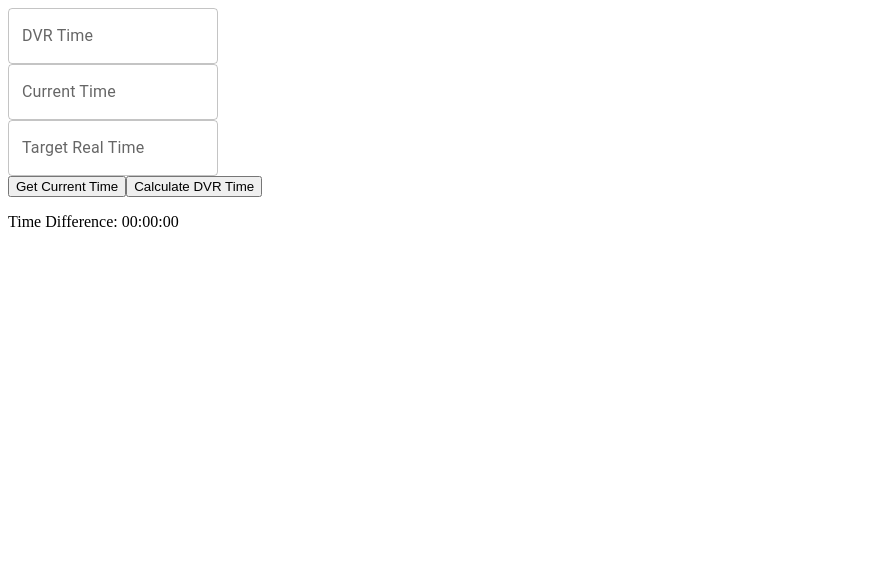
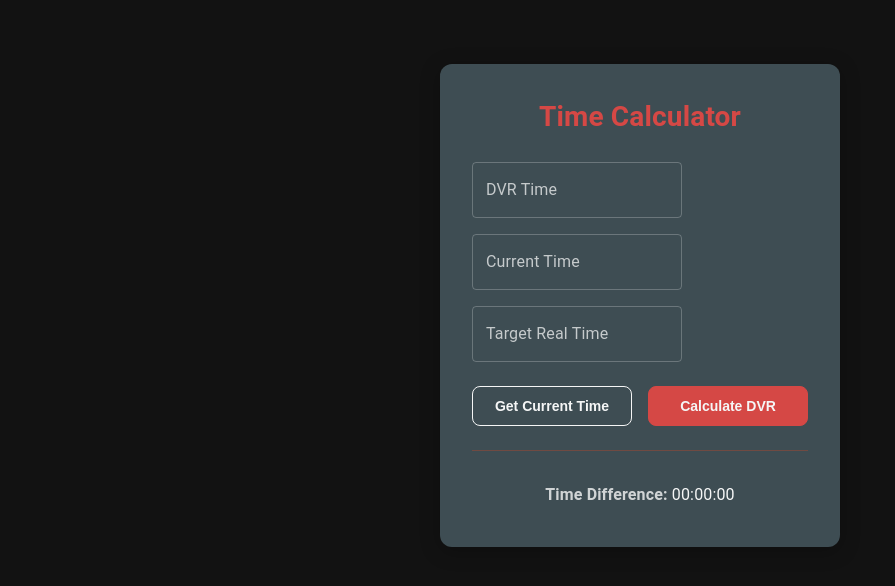
Before and after one commit to elyashiv67/zit-web, a React app in the folder react/: page / in a window 1280 px wide. Shown: the top 586 px of the page, without its empty margins (0-895 px from the left). Built offline with nearby package versions, Linux system fonts and the light colour scheme; the HTML template or start-up script is replaced by a standard one.

Commit message:
used ai for basic css and theme provider not done with the dark and light still needs a big review

```diff
--- a/react/src/App.jsx
+++ b/react/src/App.jsx
@@ -1,17 +1,18 @@
 import './App.css';
 import { LocalizationProvider } from '@mui/x-date-pickers/LocalizationProvider';
-// Corrected import path for the latest date-fns adapter
 import { AdapterDateFns } from '@mui/x-date-pickers/AdapterDateFns';
 import TimeContainer from "./featuers/TimeContainer/TimeContainer.jsx";
+import { ThemeProvider, CssBaseline } from '@mui/material';
+import { darkTheme } from './theme';
 
 function App() {
   return (
-    // Wrap your components that use date pickers with LocalizationProvider
-    <LocalizationProvider dateAdapter={AdapterDateFns}>
-      <>
+    <ThemeProvider theme={darkTheme}>
+      <CssBaseline />
+      <LocalizationProvider dateAdapter={AdapterDateFns}>
         <TimeContainer/>
-      </>
-    </LocalizationProvider>
+      </LocalizationProvider>
+    </ThemeProvider>
   )
 }
 
--- /dev/null
+++ b/react/src/featuers/TimeContainer/TimeContainer.css
@@ -0,0 +1,105 @@
+/* Main wrapper to center the card on the page */
+.page-wrapper {
+    display: flex;
+    justify-content: center;
+    align-items: flex-start; /* Align to top */
+    min-height: 100vh;
+    padding: 4rem 2rem;
+    box-sizing: border-box;
+}
+
+/* The main card container for our calculator */
+.calculator-card {
+    background-color: var(--surface-color); /* Using the dark slate for the card */
+    border-radius: 12px;
+    box-shadow: 0 4px 20px rgba(0, 0, 0, 0.25);
+    padding: 2rem;
+    width: 100%;
+    max-width: 400px;
+    display: flex;
+    flex-direction: column;
+    gap: 1.5rem;
+}
+
+/* Style for the title */
+.card-title {
+    font-size: 1.75rem;
+    font-weight: 600;
+    text-align: center;
+    margin: 0;
+    color: var(--primary-color); /* Red title */
+}
+
+/* Grouping for the time inputs */
+.inputs-group {
+    display: flex;
+    flex-direction: column;
+    gap: 1rem;
+}
+
+/* Grouping for the buttons */
+.buttons-group {
+    display: grid;
+    grid-template-columns: 1fr 1fr;
+    gap: 1rem;
+}
+
+/* --- Button Styles --- */
+button {
+    display: inline-block;
+    cursor: pointer;
+    font-size: 14px;
+    font-weight: 600;
+    text-align: center;
+    line-height: 1;
+    border-radius: 8px;
+    padding: 12px 16px;
+    transition: all 0.2s ease-in-out;
+    border: 1px solid transparent;
+}
+
+/* Primary button style (Calculate) */
+.buttons-group button:last-of-type {
+    color: var(--text-color);
+    background-color: var(--primary-color);
+    border-color: var(--primary-color);
+}
+
+.buttons-group button:last-of-type:hover {
+    background-color: var(--secondary-color);
+    border-color: var(--secondary-color);
+    transform: translateY(-2px);
+}
+
+/* Secondary button style (Get Time) */
+.buttons-group button:first-of-type {
+    background-color: transparent;
+    color: var(--text-color);
+    border-color: var(--text-color);
+}
+
+.buttons-group button:first-of-type:hover {
+    background-color: rgba(245, 246, 246, 0.1);
+    transform: translateY(-2px);
+}
+
+button:active {
+    transform: translateY(0);
+}
+
+/* --- Results Styles --- */
+.results-group {
+    border-top: 1px solid var(--border-color);
+    padding-top: 1.5rem;
+    text-align: center;
+    font-size: 1rem;
+}
+
+.results-group p {
+    margin: 0.5rem 0;
+    color: var(--text-color);
+}
+
+.results-group p strong {
+    opacity: 0.8;
+}
--- a/react/src/featuers/TimeContainer/TimeContainer.jsx
+++ b/react/src/featuers/TimeContainer/TimeContainer.jsx
@@ -1,4 +1,5 @@
 import React, { useState } from 'react';
+import './TimeContainer.css';
 import TimeInput from "../TimeInput/TimeInput.jsx";
 import { TimeDiff, calculateTargetDvrTime } from "../HelpFunctions.js";
 
@@ -12,10 +13,8 @@ function TimeContainer() {
     const handleDvrTimeChange = (newValue) => { setDvrTime(newValue); };
     const handleTargetRealTimeChange = (newValue) => { setTargetRealTime(newValue); };
 
-
     const ShowRealTimeInDvr = (currentTime, dvrTime, targetRealTime) => {
         const targetTime = calculateTargetDvrTime(currentTime, dvrTime, targetRealTime);
-
         if (targetTime) {
             setMessage(`Target DVR Time: ${targetTime.toLocaleTimeString()}`);
         } else {
@@ -29,7 +28,11 @@ function TimeContainer() {
     }
 
     return (
-        <>
+        <div className="page-wrapper">
+            <div className="calculator-card">
+                <h1 className="card-title">Time Calculator</h1>
+
+                <div className="inputs-group">
                     <TimeInput
                         labelName="DVR Time"
                         value={DvrTime}
@@ -45,13 +48,19 @@ function TimeContainer() {
                         value={targetRealTime}
                         onTimeChange={handleTargetRealTimeChange}
                     />
+                </div>
 
+                <div className="buttons-group">
                     <button onClick={getCurrentTime}>Get Current Time</button>
-            <button onClick={() => ShowRealTimeInDvr(CurrentTime, DvrTime, targetRealTime)}>Calculate DVR Time</button>
+                    <button onClick={() => ShowRealTimeInDvr(CurrentTime, DvrTime, targetRealTime)}>Calculate DVR</button>
+                </div>
 
-            <p>Time Difference: {TimeDiff(CurrentTime, DvrTime)}</p>
-            <p>{message}</p>
-        </>
+                <div className="results-group">
+                    <p><strong>Time Difference:</strong> {TimeDiff(CurrentTime, DvrTime)}</p>
+                    <p><strong>{message}</strong></p>
+                </div>
+            </div>
+        </div>
     );
 }
 
--- a/react/src/featuers/TimeInput/TimeInput.jsx
+++ b/react/src/featuers/TimeInput/TimeInput.jsx
@@ -1,7 +1,6 @@
 import { TimeField } from '@mui/x-date-pickers/TimeField';
 
 function TimeInput({labelName , value , onTimeChange}) {
-    // 1. Set up state to control the time picker's value
 
     return (
         <div>
--- a/react/src/index.css
+++ b/react/src/index.css
@@ -0,0 +1,19 @@
+/* Define the global color palette */
+:root {
+  --primary-color: #D54845;      /* Main brand color (Red) */
+  --secondary-color: #704A42;    /* Hover/accent color (Brown) */
+  --background-color: #A6A9B1;  /* Main page background (Grey) */
+  --surface-color: #3E4D53;      /* Card/surface background (Dark Slate) */
+  --text-color: #F5F6F6;         /* Main text color (Off-white) */
+  --border-color: #704A42;       /* Border color (matches secondary) */
+}
+
+/* Basic reset and body styles */
+body {
+  margin: 0;
+  font-family: -apple-system, BlinkMacSystemFont, 'Segoe UI', Roboto, 'Helvetica Neue', Arial, sans-serif;
+  background-color: var(--background-color);
+  color: var(--text-color); /* Set default text color for the page */
+  -webkit-font-smoothing: antialiased;
+  -moz-osx-font-smoothing: grayscale;
+}
--- /dev/null
+++ b/react/src/theme.js
@@ -0,0 +1,100 @@
+import { createTheme } from '@mui/material';
+
+// Define and export the custom theme
+ const darkTheme = createTheme({
+  palette: {
+    // Tell MUI we are in dark mode. This helps with text color inversion.
+    mode: 'dark',
+    primary: {
+      main: '#D54845', // Corresponds to --primary-color
+    },
+    background: {
+      paper: '#3E4D53',    // Corresponds to --surface-color
+    },
+    text: {
+      primary: '#F5F6F6', // Corresponds to --text-color
+    },
+  },
+  components: {
+    // Override styles specifically for text fields (used by TimeField)
+    MuiTextField: {
+      styleOverrides: {
+        root: {
+          // Style for the input label
+          '& label': {
+            color: '#F5F6F6',
+            opacity: 0.8,
+          },
+          '& label.Mui-focused': {
+            color: '#D54845', // Use primary color when focused
+            opacity: 1,
+          },
+          // Style for the input border
+          '& .MuiOutlinedInput-root': {
+            '& fieldset': {
+              borderColor: '#704A42', // Corresponds to --border-color
+            },
+            '&:hover fieldset': {
+              borderColor: '#D54845', // Primary color on hover
+            },
+            '&.Mui-focused fieldset': {
+              borderColor: '#D54845', // Primary color when focused
+            },
+          },
+        },
+      },
+    },
+  },
+});
+
+const lightTheme = createTheme({
+  palette: {
+    // 1. Set the mode to 'light'
+    mode: 'light',
+    primary: {
+      main: '#D54845', // The primary red color remains the same
+    },
+    background: {
+      // Use a standard light color for component surfaces
+      paper: '#FFFFFF',
+    },
+    text: {
+      // Use a dark color for text to ensure contrast and readability
+      primary: '#212121', // A dark grey
+    },
+  },
+  components: {
+    // Override styles for text fields for the light theme
+    MuiTextField: {
+      styleOverrides: {
+        root: {
+          // Style for the input label
+          '& label': {
+            color: '#555555', // A medium grey for the default label
+            opacity: 0.9,
+          },
+          '& label.Mui-focused': {
+            color: '#D54845', // The primary color for the focused label
+            opacity: 1,
+          },
+          // Style for the input border
+          '& .MuiOutlinedInput-root': {
+            '& fieldset': {
+              borderColor: '#BDBDBD',
+            },
+            // Hovered border uses the primary color
+            '&:hover fieldset': {
+              borderColor: '#D54845',
+            },
+            // Focused border also uses the primary color
+            '&.Mui-focused fieldset': {
+              borderColor: '#D54845',
+            },
+          },
+        },
+      },
+    },
+  },
+});
+
+ export {darkTheme , lightTheme};
```
Lines whose indentation alone changed are shown as unchanged.
